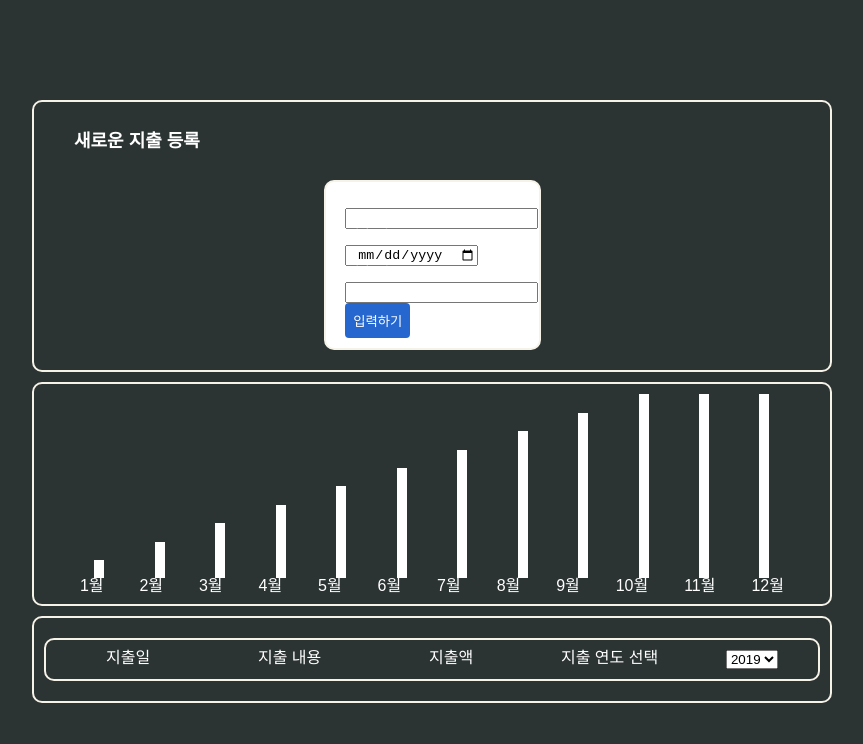
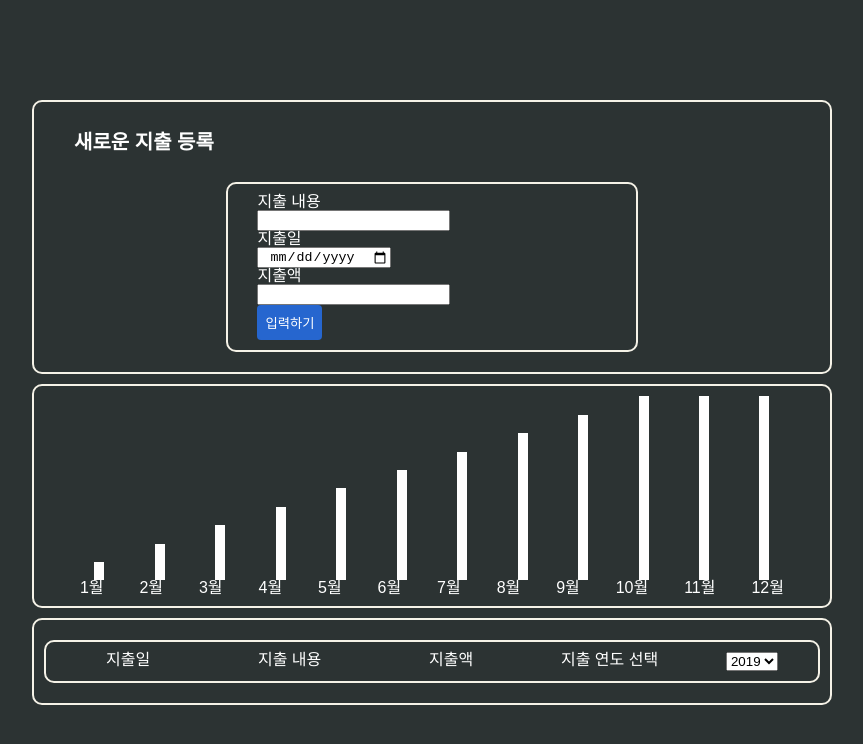
Before and after one commit to Ubermensch0608/monthly-expense-report, a React (Create React App) app: page / in a window 1280 px wide. Shown: the top 744 px of the page, without its empty margins (208-1071 px from the left). Built offline with nearby package versions, Linux system fonts and the light colour scheme.

Commit message:
Modify: form 스타일 수정

```diff
--- a/src/components/NewExpense/NewExpense.tsx
+++ b/src/components/NewExpense/NewExpense.tsx
@@ -92,7 +92,7 @@
   margin: 20px 0 20px 60px;
 
   font-weight: 700;
-  font-size: 18px;
+  font-size: 20px;
 `;
 
 export const NewExpenseForm = styled.form`
@@ -100,6 +100,6 @@
 `;
 
 export const FormCard = styled(Card)`
-  background: #fff;
+  width: 50%;
 `;
 export default NewExpense;
```
